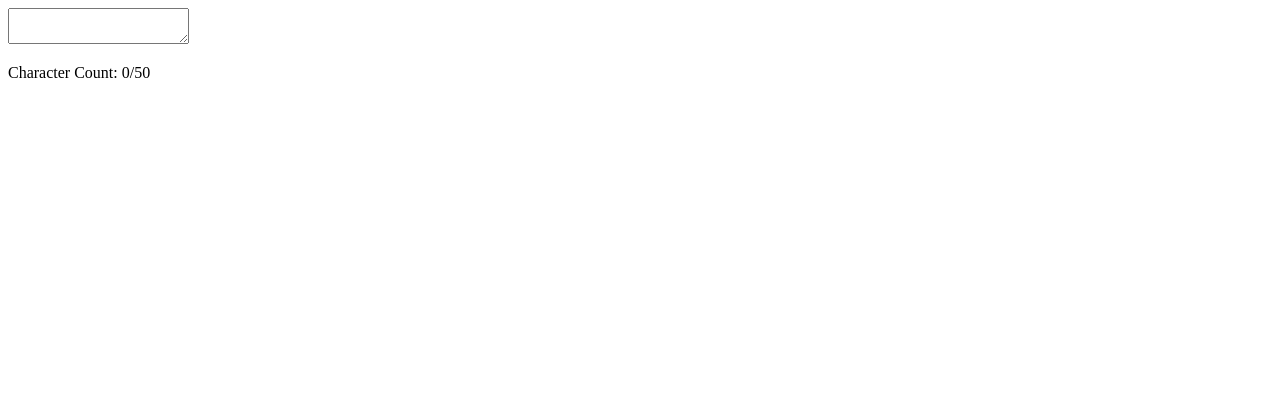
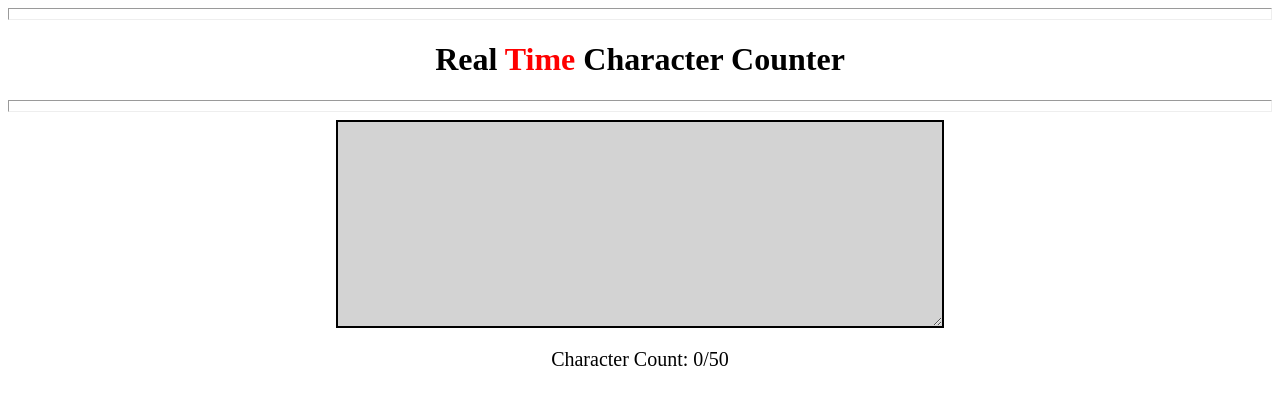
Before and after one commit to Wiktor-Smolenski/js-basics, a plain HTML site: page dom-exercises/exercise-2/index.html in a window 1280 px wide. Drawn offline with Linux system fonts and the light colour scheme.

Commit message:
few changes a lot of css thoery and some practice

```diff
--- a/dom-exercises/exercise-2/index.html
+++ b/dom-exercises/exercise-2/index.html
@@ -9,7 +9,10 @@
 </head>
 
 <body>
-    <textarea id="text-input"></textarea>
+    <hr class="line">
+    <h1>Real <span>Time</span> Character Counter</h1>
+    <hr class="line">
+    <div class="to-center"><textarea id="text-input"></textarea></div>
     <p id="char-count">Character Count: 0/50</p>
     <script src="script.js"></script>
 </body>
--- a/dom-exercises/exercise-2/script.js
+++ b/dom-exercises/exercise-2/script.js
@@ -1,8 +1,6 @@
 const characters = document.getElementById("text-input");
 
 const print = document.getElementById("char-count");
-
-
 
 characters.addEventListener("input", insertLength);
 
--- a/dom-exercises/exercise-2/styles.css
+++ b/dom-exercises/exercise-2/styles.css
@@ -1,3 +1,36 @@
 .over-limit {
   color: red;
 }
+
+#text-input {
+  border: solid black 2px;
+  width : 600px;
+  height: 200px;
+  background-color: lightgray;
+  min-width: 200px;
+  min-height: 75px;
+  font-size: 20px;
+}
+
+span {
+  color: red;
+}
+
+.line {
+  padding: 5px;
+}
+
+h1 {
+  text-align: center;
+}
+
+.to-center {
+  display: flex;
+  justify-content: center;
+}
+
+#char-count {
+  display: flex;
+  justify-content: center;
+  font-size: 20px;
+}
```
Also changed, not shown: dom-exercises/exercise-1/script.js (+12 -2 lines).
